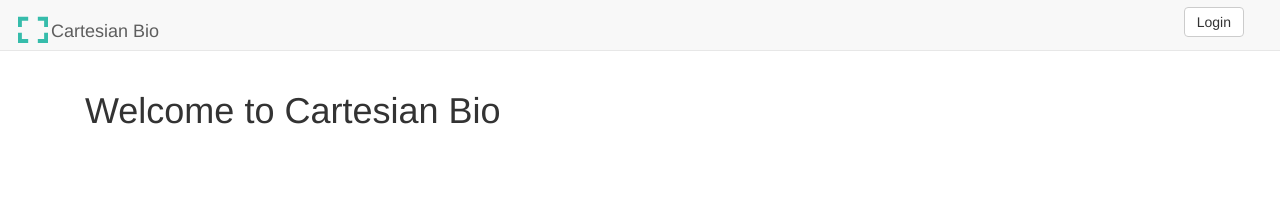
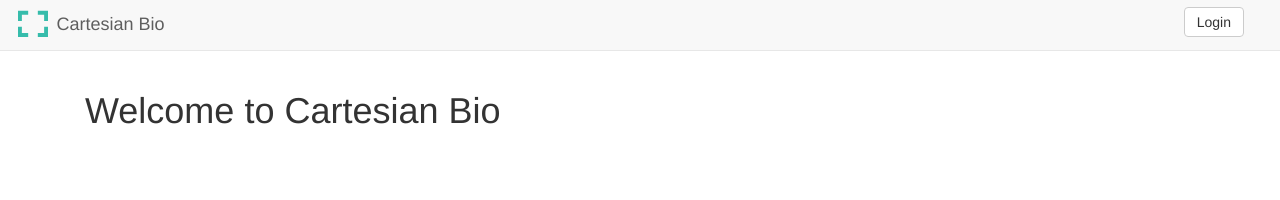
Before and after one commit to cartbio/tx-gui, a Jekyll site: the page built from index.html, in a window 1280 px wide. Shown: the top 200 px of the page. Built offline with Jekyll 4.4.1, drawn with Linux system fonts in a browser that asks for light colours; nearby versions of some CDN libraries; comment, search, counter and statistics services are not loaded.

Commit message:
logo placement

```diff
--- a/_sass/_cartesian.scss
+++ b/_sass/_cartesian.scss
@@ -35,6 +35,8 @@
       }
       svg.logo {
          display: inline-block;
+         margin-top: -.35em;
+         margin-right: .3em;
          width: 2em;
          height: 2em;
          polygon {
```
